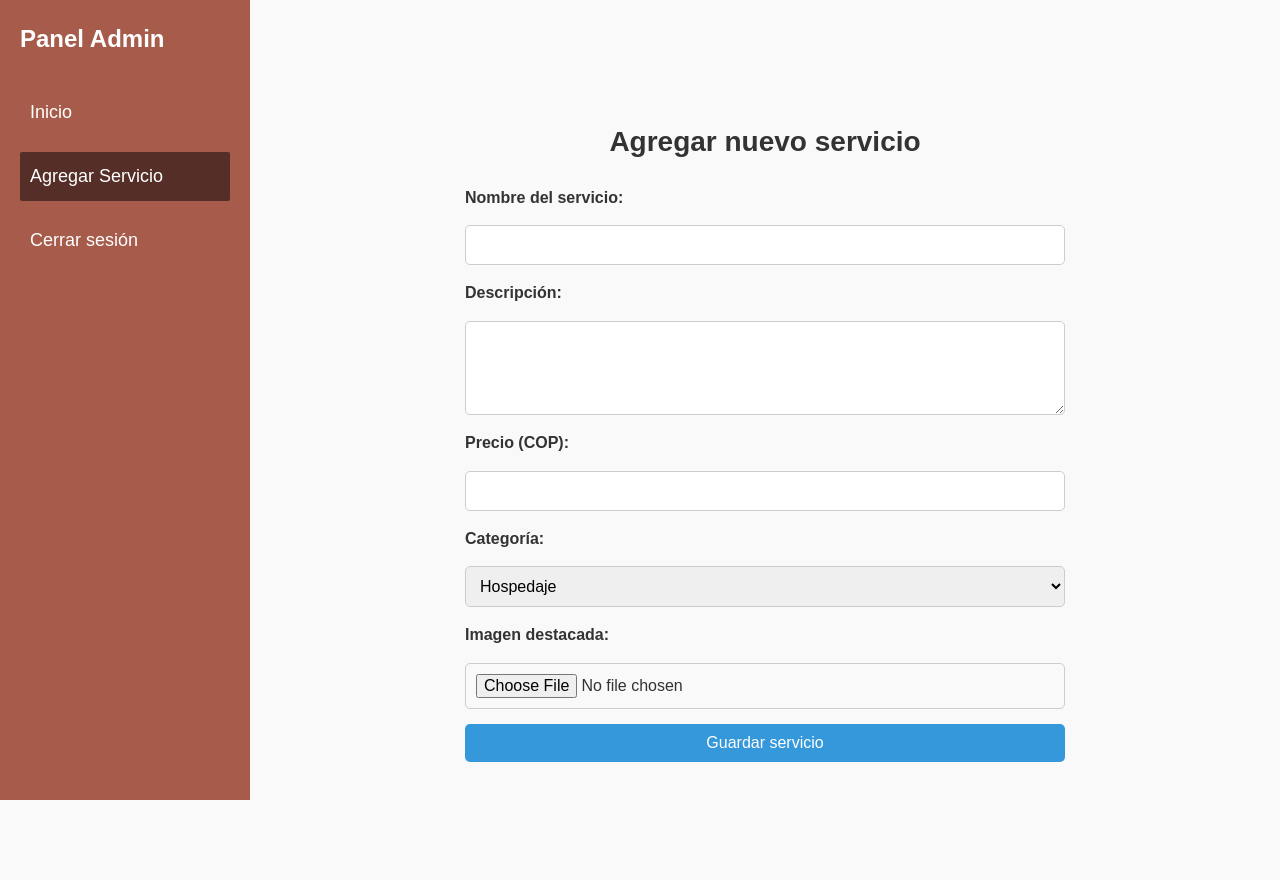
After one commit to Mileidys10/Proyecto-Aula, a PHP site: page /admin/agregar_servicio.php in a window 1280 px wide. The commit adds this page. Run offline with PHP 8.4, Linux system fonts and the light colour scheme.

Commit message:
Panel admin, agregar servicio,

```diff
--- a/Classy Experiences/Login/conexion.php
+++ b/Classy Experiences/Login/conexion.php
@@ -1,7 +1,7 @@
 <?php
-$conn= mysqli_connect("localhost","root","","login_db");
-if(!($conn)){
-    echo "conexión no establecida";
+$conn = mysqli_connect("localhost:3307", "root", "", "classy");
+
+if (!$conn) {
+    die("Error de conexión: " . mysqli_connect_error());
 }
-
 ?>
--- /dev/null
+++ b/Classy Experiences/admin/agregar_servicio.php
@@ -0,0 +1,87 @@
+<?php
+include("../login/conexion.php");
+
+$mensaje = "";
+
+if (isset($_POST['guardar'])) {
+    $nombre = mysqli_real_escape_string($conn, $_POST['nombre']);
+    $descripcion = mysqli_real_escape_string($conn, $_POST['descripcion']);
+    $precio = floatval($_POST['precio']);
+    $categoria = mysqli_real_escape_string($conn, $_POST['categoria']);
+
+    if ($nombre && $descripcion && $precio && $categoria> 0) {
+        $sql = "INSERT INTO servicios (nombre_servicio, descripcion, precio, categoria) VALUES ('$nombre', '$descripcion', '$precio', '$categoria')";
+        if (mysqli_query($conn, $sql)) {
+            $mensaje = "✅ Servicio agregado exitosamente.";
+        } else {
+            $mensaje = "❌ Error al guardar: " . mysqli_error($conn);
+        }
+    } else {
+        $mensaje = "❌ Todos los campos son obligatorios y el precio debe ser mayor a 0.";
+    }
+}
+?>
+
+<!DOCTYPE html>
+<html lang="es">
+<head>
+    <meta charset="UTF-8">
+    <title>Agregar Servicio</title>
+    <link rel="stylesheet" href="dashboard.css">
+    <link rel="stylesheet" href="agregar_servicios.css">
+</head>
+<body>
+
+    <!-- Barra lateral y contenido -->
+    <div class="dashboard-container">
+
+        <!-- Sidebar -->
+        <aside class="sidebar">
+            <h2>Panel Admin</h2>
+            <ul>
+                <li><a href="admin.php">Inicio</a></li>
+                <li><a href="agregar_servicio.php" class="active">Agregar Servicio</a></li>
+                <li><a href="logout.php">Cerrar sesión</a></li>
+            </ul>
+        </aside>
+
+        <!-- Main content -->
+        <main class="main-content">
+            <section class="agregar-servicio-section">
+                <h1>Agregar nuevo servicio</h1>
+
+                <?php if ($mensaje): ?>
+                    <div class="mensaje">
+                        <?= $mensaje ?>
+                    </div>
+                <?php endif; ?>
+
+                <form action="agregar_servicio.php" method="POST" enctype="multipart/form-data" class="agregar-servicio-form">
+                    <label for="nombre">Nombre del servicio:</label>
+                    <input type="text" name="nombre" required>
+
+                    <label for="descripcion">Descripción:</label>
+                    <textarea name="descripcion" rows="4" required></textarea>
+
+                    <label for="precio">Precio (COP):</label>
+                    <input type="number" name="precio" step="0.01" required>
+
+                    <label for="categoria">Categoría:</label>
+                    <select name="categoria" required>
+                        <option value="hospedaje">Hospedaje</option>
+                        <option value="tour">Tour</option>
+                        <option value="transporte">Transporte</option>
+                        <option value="otros">Otros</option>
+                    </select>
+
+                    <label for="imagen">Imagen destacada:</label>
+                    <input type="file" name="imagen" accept="image/*" required>
+
+                    <button type="submit" name="guardar">Guardar servicio</button>
+                </form>
+            </section>
+        </main>
+    </div>
+
+</body>
+</html>
--- /dev/null
+++ b/Classy Experiences/admin/agregar_servicios.css
@@ -0,0 +1,129 @@
+/* Contenedor general */
+.dashboard-container {
+    display: flex;
+    height: 100vh;
+    font-family: Arial, sans-serif;
+}
+
+/* Sidebar */
+.sidebar {
+    width: 250px;
+    background-color: #A65B4B;
+    color: white;
+    padding: 20px;
+    height: 100%;
+    position: fixed;
+    top: 0;
+    left: 0;
+}
+
+.sidebar h2 {
+    font-size: 24px;
+    margin-bottom: 30px;
+}
+
+.sidebar ul {
+    list-style: none;
+    padding: 0;
+}
+
+.sidebar ul li {
+    margin-bottom: 15px;
+}
+
+.sidebar ul li a {
+    color: white;
+    text-decoration: none;
+    font-size: 18px;
+    display: block;
+    padding: 10px;
+    transition: background-color 0.3s ease;
+    border-radius: 2px;
+}
+
+.sidebar ul li a:hover,
+.sidebar ul li a.active {
+    background-color: #552f27;
+
+}
+
+/* Main content */
+.main-content {
+    margin-left: 250px;
+    padding: 40px;
+    width: 100%;
+    overflow: auto;
+}
+
+.agregar-servicio-section {
+    max-width: 800px;
+    margin: 0 auto;
+}
+
+.agregar-servicio-section h1 {
+    text-align: center;
+    margin-bottom: 20px;
+    font-size: 28px;
+}
+
+.agregar-servicio-form {
+    display: grid;
+    gap: 15px;
+    max-width: 600px;
+    margin: 0 auto;
+}
+
+.agregar-servicio-form label {
+    font-size: 16px;
+    font-weight: bold;
+}
+
+.agregar-servicio-form input,
+.agregar-servicio-form textarea,
+.agregar-servicio-form select {
+    width: 100%;
+    padding: 10px;
+    border: 1px solid #ccc;
+    border-radius: 5px;
+    font-size: 16px;
+}
+
+.agregar-servicio-form button {
+    padding: 10px 20px;
+    background-color: #3498db;
+    color: white;
+    border: none;
+    border-radius: 5px;
+    font-size: 16px;
+    cursor: pointer;
+}
+
+.agregar-servicio-form button:hover {
+    background-color: #2980b9;
+}
+
+.mensaje {
+    background-color: #eafaf1;
+    color: #27ae60;
+    padding: 10px;
+    margin-bottom: 20px;
+    text-align: center;
+    font-size: 16px;
+}
+
+/* Estilo para el sidebar cuando se está en modo móvil */
+@media (max-width: 768px) {
+    .sidebar {
+        width: 100%;
+        height: auto;
+        position: relative;
+    }
+
+    .dashboard-container {
+        flex-direction: column;
+    }
+
+    .main-content {
+        margin-left: 0;
+    }
+}
--- /dev/null
+++ b/Classy Experiences/admin/dashboard.css
@@ -0,0 +1,170 @@
+/* Resetting some default styles */
+* {
+    margin: 0;
+    padding: 0;
+    box-sizing: border-box;
+    font-family: 'Arial', sans-serif;
+    text-decoration: none;
+}
+
+body {
+    background-color: #f9f9f9;
+    color: #333;
+    line-height: 1.6;
+}
+
+/* Header */
+header {
+    background-color: #111;
+    color: white;
+    padding: 20px;
+    display: flex;
+    justify-content: space-between;
+    align-items: center;
+    position: fixed;
+    top: 0;
+    width: 100%;
+    z-index: 1000;
+    box-shadow: 0 4px 6px rgba(0, 0, 0, 0.1);
+}
+
+header .logo {
+    display: flex;
+    align-items: center;
+}
+
+header .logo img {
+    width: 40px;
+    margin-right: 10px;
+}
+
+header nav {
+    display: flex;
+    align-items: center;
+}
+
+header nav a {
+    color: white;
+    margin: 0 15px;
+    text-decoration: none;
+    font-size: 16px;
+    text-transform: uppercase;
+    letter-spacing: 1px;
+    transition: color 0.3s ease;
+}
+
+header nav a:hover {
+    color: #ff6347; /* Cambié el color del hover a un color llamativo */
+}
+
+/* Asegura que el contenido de la página no quede cubierto por el header fijo */
+body {
+    margin-top: 80px; /* Añadí un margen superior para que el contenido no se superponga con el header */
+}
+
+
+/* Hero Section */
+#hero {
+    background-color: #fff;
+    padding: 80px 20px 40px;
+    text-align: center;
+    margin-top: 60px;
+    box-shadow: 0 4px 6px rgba(0, 0, 0, 0.1);
+}
+
+#hero h1 {
+    font-size: 36px;
+    color: #222;
+    margin-bottom: 20px;
+}
+
+#hero p {
+    font-size: 18px;
+    color: #666;
+}
+
+/* Resumen General Section */
+#whoareus {
+    background-color: #fff;
+    padding: 40px 20px;
+    margin: 20px 0;
+}
+
+#whoareus .container {
+    display: flex;
+    justify-content: space-around;
+    flex-wrap: wrap;
+}
+
+.summary-card {
+    background-color: #f4f4f4;
+    width: 250px;
+    padding: 20px;
+    text-align: center;
+    border-radius: 8px;
+    box-shadow: 0 4px 6px rgba(0, 0, 0, 0.1);
+    margin-bottom: 20px;
+    transition: transform 0.3s ease-in-out;
+}
+
+.summary-card:hover {
+    transform: translateY(-10px);
+}
+
+#whoareus h2 {
+    font-size: 28px;
+    color: #333;
+    margin-bottom: 20px;
+}
+
+#whoareus p {
+    font-size: 16px;
+    color: #555;
+}
+
+/* Servicios Section */
+#servicios {
+    display: flex;
+    justify-content: space-around;
+    padding: 40px 20px;
+    flex-wrap: wrap;
+}
+
+#servicios .cartas {
+    background-color: #fff;
+    width: 250px;
+    text-align: center;
+    padding: 20px;
+    border-radius: 8px;
+    box-shadow: 0 4px 6px rgba(0, 0, 0, 0.1);
+    margin-bottom: 20px;
+    transition: transform 0.3s ease-in-out;
+}
+
+#servicios .cartas:hover {
+    transform: translateY(-10px);
+}
+
+#servicios h3 {
+    color: #333;
+    font-size: 22px;
+    margin-bottom: 10px;
+}
+
+#servicios p {
+    color: #777;
+    font-size: 14px;
+}
+
+/* Footer */
+footer {
+    background-color: #111;
+    color: white;
+    padding: 20px 0;
+    text-align: center;
+    margin-top: 40px;
+}
+
+footer img {
+    width: 50px;
+}
--- a/Classy Experiences/resenas/con_db.php
+++ b/Classy Experiences/resenas/con_db.php
@@ -1,5 +1,5 @@
 <?php
-$conex=mysqli_connect("localhost", "root","","resenas");
+$conex=mysqli_connect("localhost:3307", "root","","classy");
 
 
 ?>
```
Also changed, not shown: Classy Experiences/Login/login.css (added, +116 -0 lines), Classy Experiences/Login/login.php (+15 -6 lines), Classy Experiences/admin/admin.php (added, +96 -0 lines), Classy Experiences/admin/estadisticas.php (added, +15 -0 lines), Classy Experiences/admin/logout.php (added, +9 -0 lines), Classy Experiences/admin/procesar_guardar_servicio.php (added, +38 -0 lines).
